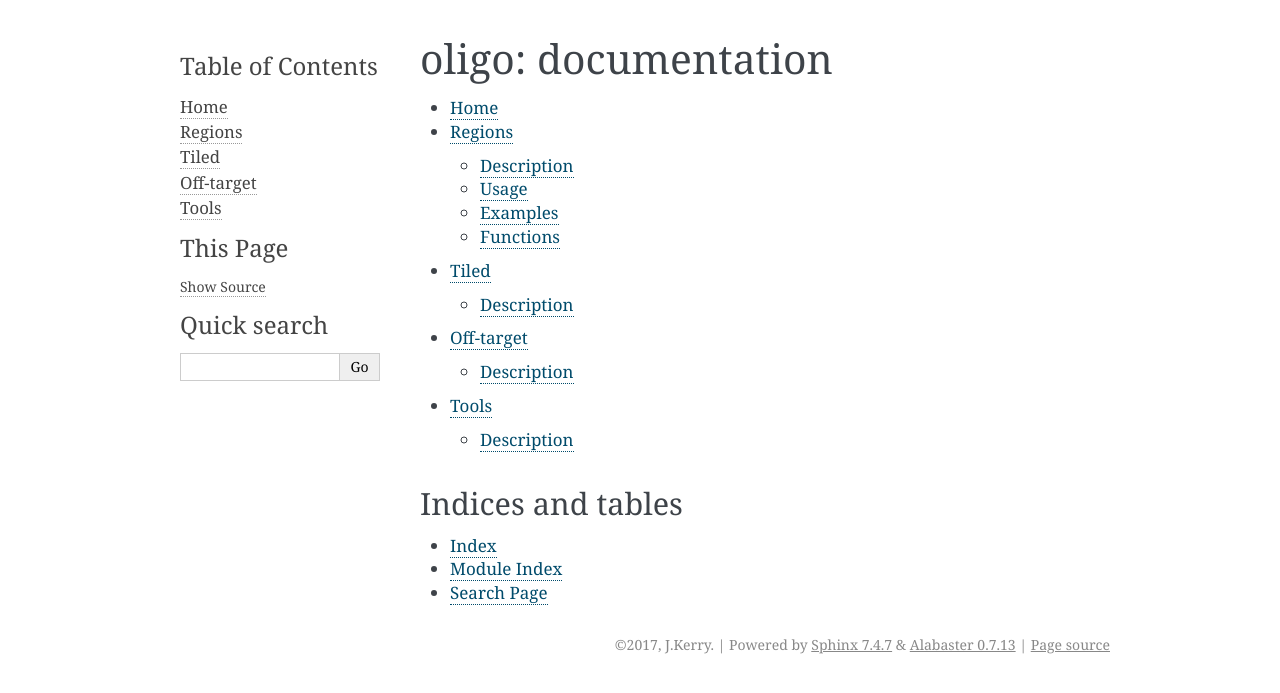
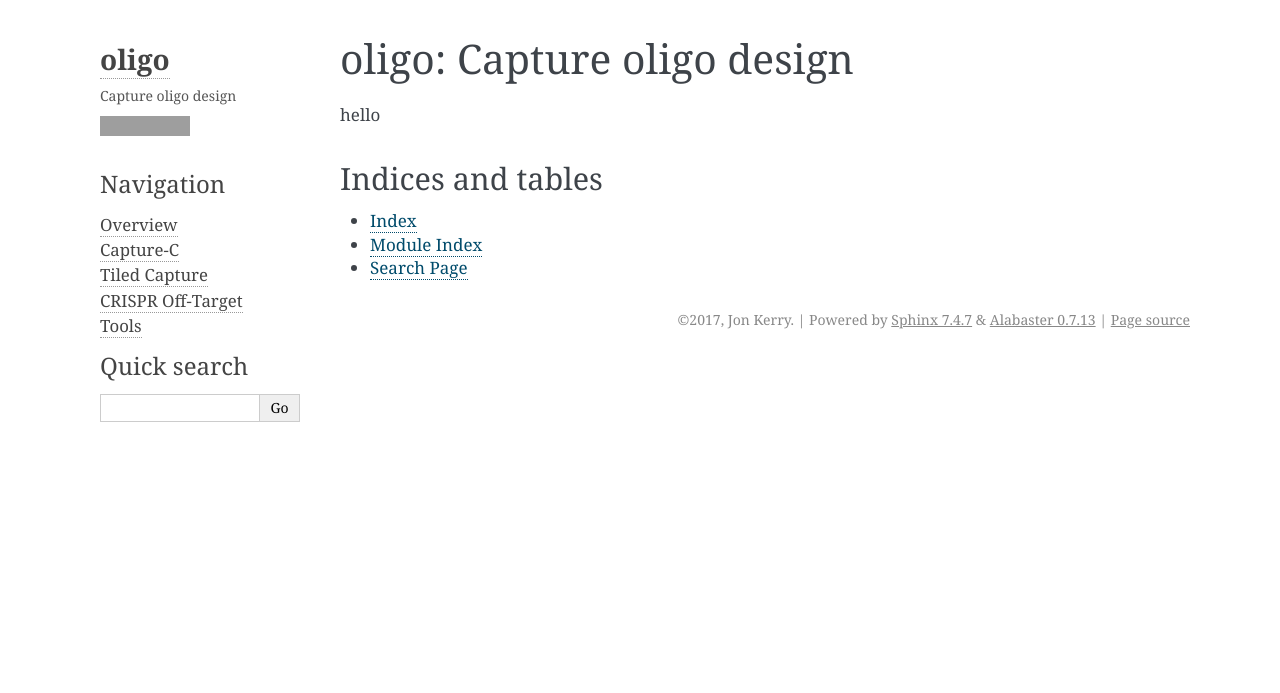
Before and after one commit to jbkerry/oligo, a Sphinx documentation site: the page built from docs/index.rst, in a window 1280 px wide. Shown: the top 693 px of the page. Built offline with Sphinx 7.4.7, drawn with Linux system fonts in a browser that asks for light colours; grey boxes are pictures that could not be loaded.

Commit message:
edited docs layout

```diff
--- a/docs/conf.py
+++ b/docs/conf.py
@@ -55,8 +55,8 @@ master_doc = 'index'
 
 # General information about the project.
 project = 'oligo'
-copyright = '2017, J.Kerry'
-author = 'J.Kerry'
+copyright = '2017, Jon Kerry'
+author = 'Jon Kerry'
 
 # The version info for the project you're documenting, acts as replacement for
 # |version| and |release|, also used in various other places throughout the
@@ -93,7 +93,7 @@ todo_include_todos = True
 #
 html_theme = 'alabaster'
 html_sidebars = {
-    '**': ['globaltoc.html', 'sourcelink.html', 'searchbox.html'],
+    '**': ['about.html', 'relations.html', 'navigation.html', 'searchbox.html'],
     #'regions': ['globaltoc.html', 'sourcelink.html']
 }
 
@@ -101,7 +101,19 @@ html_sidebars = {
 # further.  For a list of options available for each theme, see the
 # documentation.
 #
-# html_theme_options = {}
+html_theme_options = {
+    'logo_name': 'true',
+    'description': 'Capture oligo design',
+    'fixed_sidebar': 'true',
+    'page_width': '1100px',
+    'body_text_align': 'justify',
+    'github_user': 'jbkerry',
+    'github_repo': 'oligo',
+    'github_button': 'true',
+    'github_type': 'watch',
+    'github_count': 'none',
+    'sidebar_collapse': 'true',
+}
 
 # Add any paths that contain custom static files (such as style sheets) here,
 # relative to this directory. They are copied after the builtin static files,
--- a/docs/index.rst
+++ b/docs/index.rst
@@ -1,21 +1,9 @@
-.. oligo documentation master file, created by
-   sphinx-quickstart on Fri Jun 23 17:08:09 2017.
-   You can adapt this file completely to your liking, but it should at least
-   contain the root `toctree` directive.
+#############################
+oligo: Capture oligo design
+#############################
 
-####################
-oligo: documentation
-####################
 
-.. toctree::
-   :maxdepth: 2
-
-   Home <self>
-   regions
-   tiled
-   off_target
-   tools
-
+hello
 
 
 Indices and tables
@@ -24,3 +12,12 @@ Indices and tables
 * :ref:`genindex`
 * :ref:`modindex`
 * :ref:`search`
+
+.. toctree::
+    :hidden:
+
+    Overview <self>
+    Capture-C <regions>
+    Tiled Capture<tiled>
+    CRISPR Off-Target <off_target>
+    tools
```
